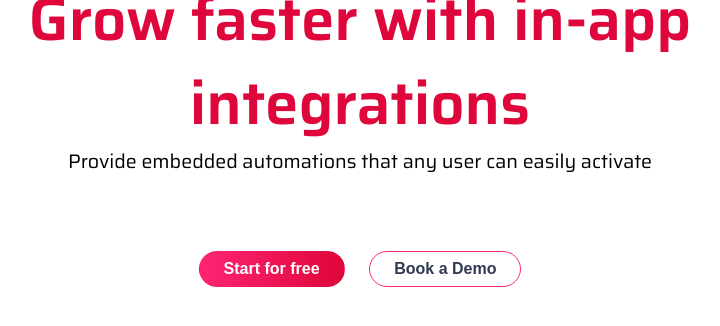
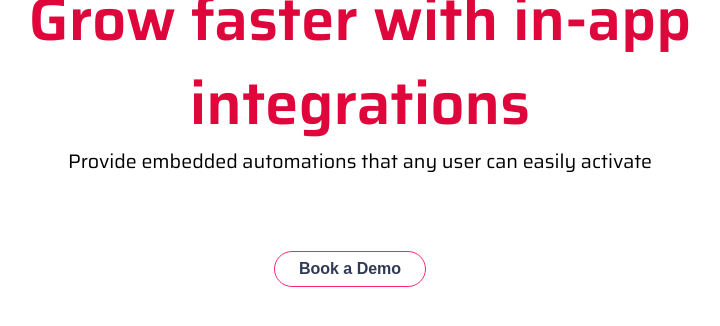
Before and after one commit to CloudEcosystemDev/Platform-Website, a Jekyll site: the page built from index.html, in a window 1280 px wide and 900 px high, scrolled down 396 px. Shown: the top 326 px of the window, without its empty margins (280-1000 px from the left). Built offline with Jekyll 4.4.1, drawn with Linux system fonts in a browser that asks for light colours; comment, search, counter and statistics services are not loaded; grey boxes are pictures that could not be loaded.

Commit message:
Update index.html
removed links to signup

```diff
--- a/index.html
+++ b/index.html
@@ -6,7 +6,6 @@ layout: default
   <div class="intro-header">Grow faster with in-app integrations</div>
   <div class="intro-text">Provide embedded automations that any user can easily activate</div>
   <div class="buttons">
-    <a href="https://app.openintegrationhub.com/register"><button class="primary big-rad">Start for free</button></a>
     <a href="book-demo"><button class="dark-text big-rad">Book a Demo</button></a>
   </div>
   <div class="video-container">
@@ -53,9 +52,6 @@ layout: default
     <div class="section-subtext-white">
       Provide easy-to-use native integrations that your users love, embedded in your solution. Why hand over your
       customers to an external integration provider when you can improve engagement with your solution?
-    </div>
-    <div class="buttons">
-      <a href="https://app.openintegrationhub.com/register"><button class="dark-text-cont">Start for free</button></a>
     </div>
   </div>
 </section>
```
